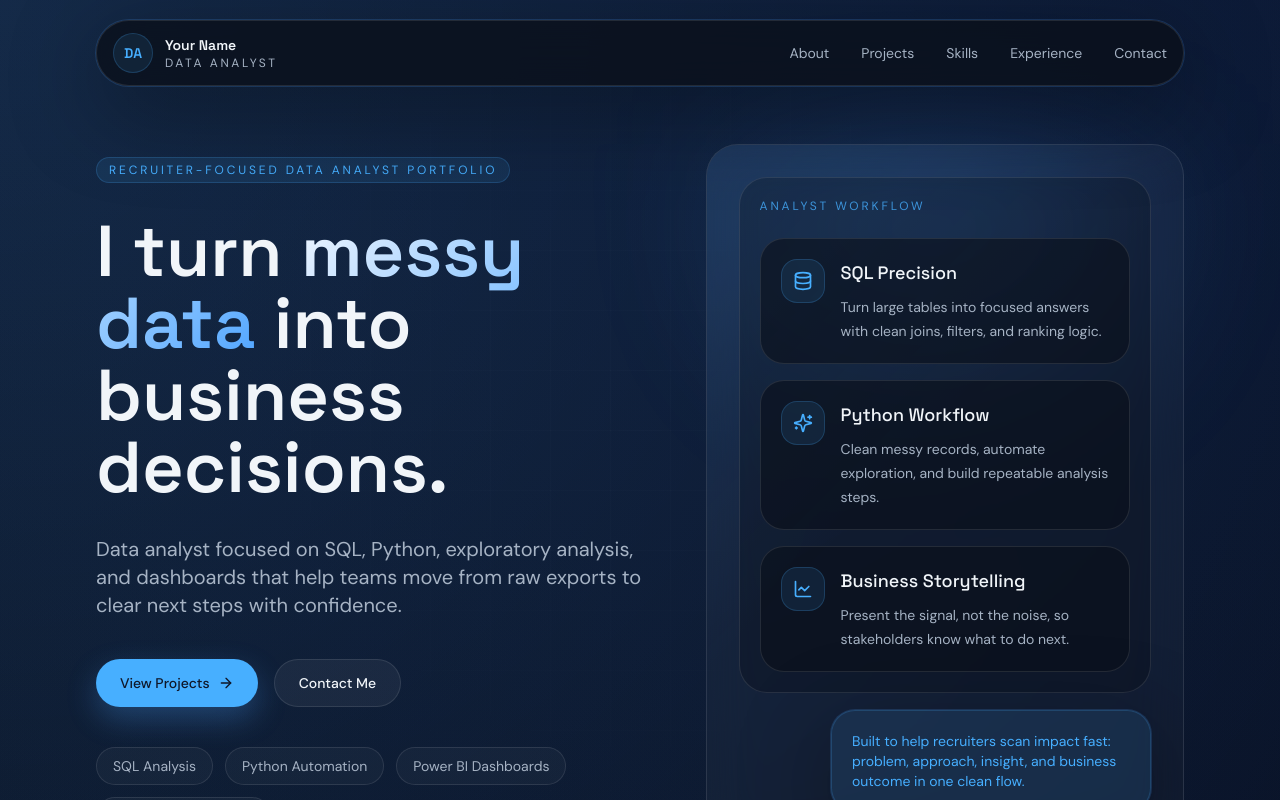
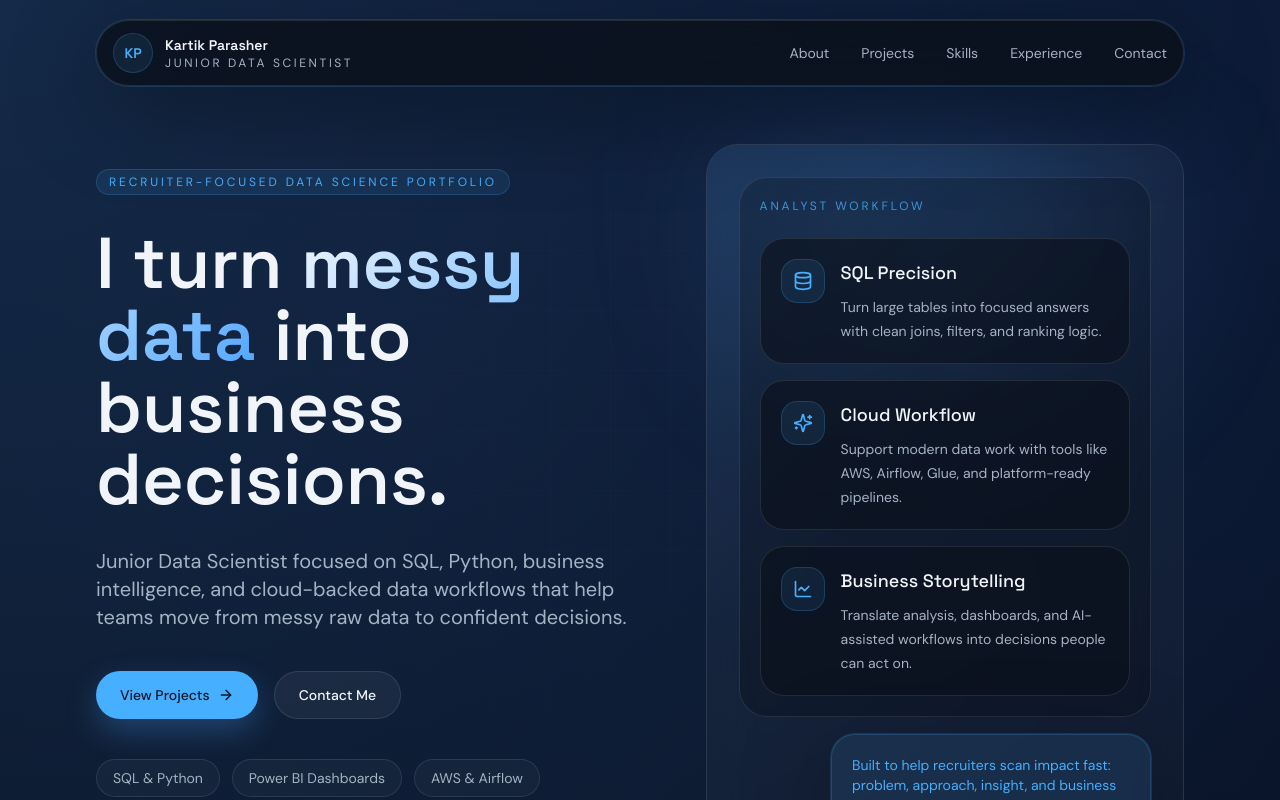
Before and after one commit to KartikParasher01/website, a Next.js app: page / in a window 1280 px wide. Shown: the top 800 px of the page. Built offline with nearby package versions, Linux system fonts and the light colour scheme.

Commit message:
Personalize portfolio content for Kartik

```diff
--- a/app/layout.tsx
+++ b/app/layout.tsx
@@ -19,9 +19,9 @@ const display = Space_Grotesk({
 });
 
 export const metadata: Metadata = {
-  title: `${siteConfig.name} | Data Analyst Portfolio`,
+  title: `${siteConfig.name} | Data Science Portfolio`,
   description:
-    "Recruiter-focused data analyst portfolio built with Next.js, Tailwind CSS, Framer Motion, and shadcn/ui-inspired components."
+    "Recruiter-focused data science portfolio built with Next.js, Tailwind CSS, Framer Motion, and shadcn/ui-inspired components."
 };
 
 export default function RootLayout({
--- a/components/navigation/site-navbar.tsx
+++ b/components/navigation/site-navbar.tsx
@@ -9,6 +9,12 @@ import { navItems, siteConfig } from "@/data/portfolio";
 
 export function SiteNavbar() {
   const [open, setOpen] = useState(false);
+  const initials = siteConfig.name
+    .split(" ")
+    .map((part) => part[0])
+    .join("")
+    .slice(0, 2)
+    .toUpperCase();
 
   return (
     <header className="fixed inset-x-0 top-0 z-50">
@@ -17,7 +23,7 @@ export function SiteNavbar() {
           <div className="flex items-center justify-between gap-4">
             <Link href="/" className="flex items-center gap-3">
               <div className="flex h-10 w-10 items-center justify-center rounded-full border border-primary/20 bg-primary/10 font-display text-sm font-semibold text-primary">
-                DA
+                {initials}
               </div>
               <div>
                 <p className="font-display text-sm font-semibold text-foreground">
--- a/components/sections/contact-section.tsx
+++ b/components/sections/contact-section.tsx
@@ -16,8 +16,8 @@ export function ContactSection() {
         <Reveal>
           <SectionHeading
             eyebrow="Contact"
-            title="Open to analyst roles, internships, and meaningful data work"
-            description="If you're hiring for someone who can clean data, ask better questions, and explain the signal clearly, let's connect."
+            title="Open to junior data science, analytics, and AI-driven work"
+            description="If you're hiring for someone who can work across data analysis, dashboards, cloud tooling, and practical AI workflows, let's connect."
           />
         </Reveal>
 
--- a/components/sections/experience-section.tsx
+++ b/components/sections/experience-section.tsx
@@ -11,12 +11,12 @@ export function ExperienceSection() {
         <Reveal>
           <SectionHeading
             eyebrow="Experience"
-            title="Internship work shaped around impact"
-            description="Instead of listing responsibilities, this section focuses on how the analysis helped teams work faster, see clearer patterns, and make better decisions."
+            title="Experience shaped by real business data work"
+            description="This section focuses on measurable analytical growth, practical reporting work, and the tools I have been building with in a live business environment."
           />
         </Reveal>
 
-        <div className="mt-12 grid gap-5 lg:grid-cols-2">
+        <div className="mt-12 grid gap-5 lg:grid-cols-1">
           {experiences.map((experience, index) => (
             <Reveal delay={0.08 * index} key={experience.company}>
               <Card className="h-full">
--- a/components/sections/hero-section.tsx
+++ b/components/sections/hero-section.tsx
@@ -13,13 +13,13 @@ const workflowCards = [
     icon: Database
   },
   {
-    title: "Python Workflow",
-    description: "Clean messy records, automate exploration, and build repeatable analysis steps.",
+    title: "Cloud Workflow",
+    description: "Support modern data work with tools like AWS, Airflow, Glue, and platform-ready pipelines.",
     icon: Sparkles
   },
   {
     title: "Business Storytelling",
-    description: "Present the signal, not the noise, so stakeholders know what to do next.",
+    description: "Translate analysis, dashboards, and AI-assisted workflows into decisions people can act on.",
     icon: LineChart
   }
 ];
@@ -33,13 +33,13 @@ export function HeroSection() {
           initial={{ opacity: 0, y: 30 }}
           transition={{ duration: 0.8, ease: [0.16, 1, 0.3, 1] }}
         >
-          <span className="eyebrow">Recruiter-Focused Data Analyst Portfolio</span>
+          <span className="eyebrow">Recruiter-Focused Data Science Portfolio</span>
           <h1 className="mt-8 max-w-4xl font-display text-5xl font-semibold leading-[0.95] text-foreground sm:text-6xl lg:text-7xl">
             I turn <span className="text-gradient">messy data</span> into business decisions.
           </h1>
           <p className="mt-8 max-w-2xl text-lg leading-8 text-muted-foreground md:text-xl">
-            Data analyst focused on SQL, Python, exploratory analysis, and dashboards that help
-            teams move from raw exports to clear next steps with confidence.
+            Junior Data Scientist focused on SQL, Python, business intelligence, and cloud-backed
+            data workflows that help teams move from messy raw data to confident decisions.
           </p>
 
           <div className="mt-10 flex flex-col gap-4 sm:flex-row">
@@ -55,7 +55,7 @@ export function HeroSection() {
           </div>
 
           <div className="mt-10 flex flex-wrap gap-3 text-sm text-muted-foreground">
-            {["SQL Analysis", "Python Automation", "Power BI Dashboards", "Insight-Led Decisions"].map(
+            {["SQL & Python", "Power BI Dashboards", "AWS & Airflow", "Generative AI Workflows"].map(
               (item) => (
                 <div
                   key={item}
--- a/components/sections/skills-section.tsx
+++ b/components/sections/skills-section.tsx
@@ -13,11 +13,11 @@ export function SkillsSection() {
           <SectionHeading
             eyebrow="Skills"
             title="The stack behind my analysis workflow"
-            description="A clean toolkit across programming, databases, dashboards, and visual storytelling."
+            description="A growing toolkit across programming, data platforms, dashboards, cloud workflows, and practical AI-enabled problem solving."
           />
         </Reveal>
 
-        <div className="mt-12 grid gap-4 md:grid-cols-2 xl:grid-cols-4">
+        <div className="mt-12 grid gap-4 md:grid-cols-2 xl:grid-cols-5">
           {skillGroups.map((group, index) => (
             <Reveal delay={0.08 * index} key={group.title}>
               <Card className="h-full">
--- a/data/portfolio.ts
+++ b/data/portfolio.ts
@@ -20,11 +20,11 @@ export type Project = {
 };
 
 export const siteConfig = {
-  name: "Your Name",
-  role: "Data Analyst",
-  email: "hello@yourmail.com",
-  linkedin: "https://www.linkedin.com/in/yourname",
-  github: "https://github.com/yourusername"
+  name: "Kartik Parasher",
+  role: "Junior Data Scientist",
+  email: "kartikparasher2001@gmail.com",
+  linkedin: "https://www.linkedin.com/in/kartikparasher",
+  github: "https://github.com/KartikParasher01"
 };
 
 export const navItems = [
@@ -36,7 +36,7 @@ export const navItems = [
 ];
 
 export const aboutSummary =
-  "I turn noisy spreadsheets, raw SQL tables, and loosely defined business questions into analysis that leaders can actually use. My workflow combines Python for cleaning and exploration, SQL for precision, and dashboards for fast decision-making. I care most about spotting what matters, explaining it clearly, and making insights actionable.";
+  "I am a Junior Data Scientist focused on turning raw business data into insights that teams can actually use. My work blends Python, SQL, dashboards, and cloud data tools to solve practical reporting and analysis problems. After a 6-month Trainee Data Scientist internship at TradeIndia, I am now continuing there on probation while expanding my skills in AWS, Airflow, Glue, Azure, and Generative AI. I care about making analysis clear, actionable, and grounded in business impact.";
 
 export const aboutHighlights = [
   {
@@ -206,30 +206,30 @@ export const skillGroups = [
   {
     title: "Visualization",
     items: ["Dashboard Design", "EDA", "Seaborn", "Business Storytelling"]
+  },
+  {
+    title: "Cloud & AI",
+    items: [
+      "AWS",
+      "AWS Glue",
+      "Apache Airflow",
+      "Azure",
+      "Generative AI",
+      "Prompt Engineering"
+    ]
   }
 ];
 
 export const experiences = [
   {
     company: "TradeIndia",
-    role: "Data Analyst Intern",
-    period: "Internship Experience",
+    role: "Trainee Data Scientist -> Probation",
+    period: "6-Month Internship And Current Probation",
     impact:
-      "Turned fragmented marketplace and campaign data into cleaner reporting views that made supplier and lead performance easier to evaluate.",
+      "Completed a 6-month Trainee Data Scientist internship at TradeIndia and now continue on probation, working across analysis, reporting, and evolving data workflows.",
     outcomes: [
-      "Reduced manual reporting effort by structuring recurring datasets into reusable tables and analysis-ready summaries.",
-      "Helped surface stronger-performing categories and lead quality patterns so stakeholders could focus on higher-intent segments faster."
-    ]
-  },
-  {
-    company: "Tata Steel",
-    role: "Data Analyst Intern",
-    period: "Internship Experience",
-    impact:
-      "Worked with operational data to highlight patterns that supported clearer plant-level monitoring and faster root-cause discussions.",
-    outcomes: [
-      "Converted scattered operational logs into more usable reporting formats for trend analysis and day-to-day review.",
-      "Used data exploration to identify recurring production or quality patterns, helping teams prioritize where deeper investigation was needed."
+      "Worked with business data to make reporting cleaner, more usable, and easier for teams to review consistently.",
+      "Built hands-on experience with Python, SQL, BI tooling, and emerging cloud and AI workflows while supporting practical analytics needs."
     ]
   }
 ];
@@ -242,12 +242,12 @@ export const contactLinks = [
   },
   {
     label: "LinkedIn",
-    value: "linkedin.com/in/yourname",
+    value: "linkedin.com/in/kartikparasher",
     href: siteConfig.linkedin
   },
   {
     label: "GitHub",
-    value: "github.com/yourusername",
+    value: "github.com/KartikParasher01",
     href: siteConfig.github
   }
 ];
```
Also changed, not shown: 1 other file (tests, documents, lock files or other folders).
